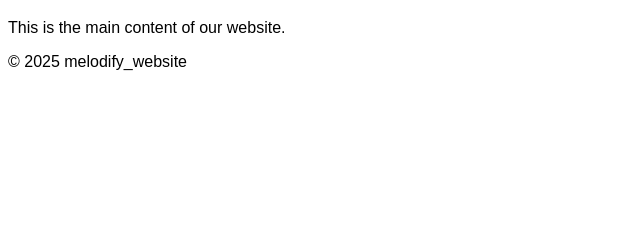
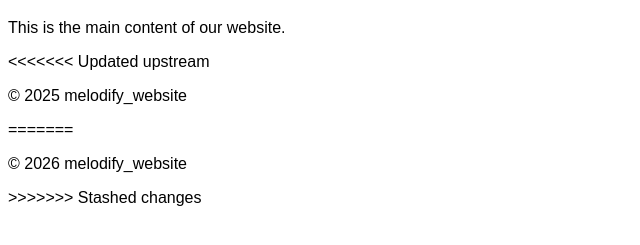
Before and after one commit to brunofbrito/melodify, a plain HTML site: page index.html in a window 1280 px wide. Shown: the part 61-306 px from the top of the page, without its empty margins (0-640 px from the left). Drawn offline with Linux system fonts and the light colour scheme.

Commit message:
Update project date

```diff
--- a/index.html
+++ b/index.html
@@ -15,7 +15,11 @@
         <p>This is the main content of our website.</p>
     </main>
     <footer>
+<<<<<<< Updated upstream
         <p>&copy; 2025 melodify_website</p>
+=======
+        <p>&copy; 2026 melodify_website</p>
+>>>>>>> Stashed changes
     </footer>
     <script src="js/main.js"></script>
 </body>
```
